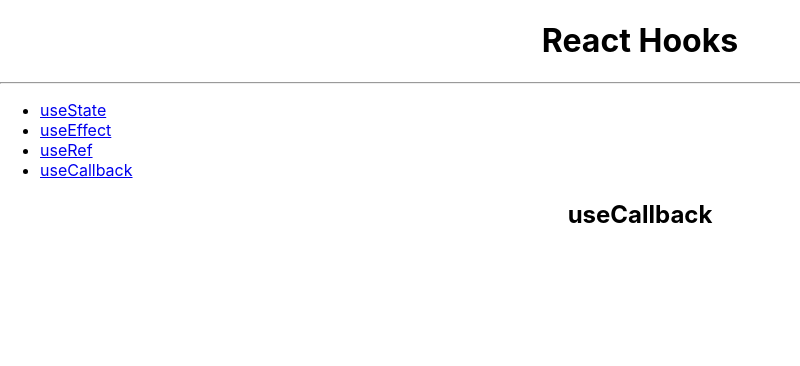
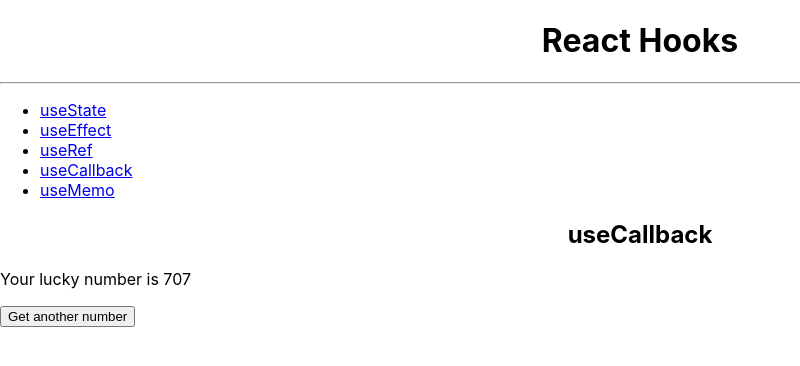
Before and after one commit to InaDavidova/react-hooks-playground, a React (Create React App) app: page /use-callback in a window 1280 px wide. Shown: the top 366 px of the page, without its empty margins (0-800 px from the left). Built offline with nearby package versions, Linux system fonts and the light colour scheme.

Commit message:
Added UseCallback exmple

```diff
--- a/src/App.tsx
+++ b/src/App.tsx
@@ -1,7 +1,6 @@
 import React from "react";
 import { Link } from "react-router-dom";
 import "./App.css";
-import UseStateExample from "./components/UseState.tsx";
 import Router from "./Router.tsx";
 
 function App() {
@@ -23,6 +22,9 @@ function App() {
           <li>
             <Link to={"use-callback"}>useCallback</Link>
           </li>
+          <li>
+            <Link to={"use-memo"}>useMemo</Link>
+          </li>
         </ul>
       </nav>
       <Router />
--- a/src/Router.tsx
+++ b/src/Router.tsx
@@ -4,6 +4,7 @@ import { Routes, Route } from "react-router-dom";
 import UseEffectExample from "./components/UseEffect.tsx";
 import UseRefExample from "./components/UseRef.tsx";
 import UseCallbackExample from "./components/UseCallback.tsx";
+import UseMemoExample from "./components/UseMemo.tsx";
 
 function Router() {
   return (
@@ -13,6 +14,7 @@ function Router() {
       <Route path="/use-effect" element={<UseEffectExample />} />
       <Route path="/use-ref" element={<UseRefExample />} />
       <Route path="/use-callback" element={<UseCallbackExample />} />
+      <Route path="/use-memo" element={<UseMemoExample />} />
     </Routes>
   );
 }
--- a/src/components/UseCallback.tsx
+++ b/src/components/UseCallback.tsx
@@ -1,9 +1,28 @@
-import React, { useState } from "react";
+import React, { useCallback, useEffect, useState } from "react";
 
 const UseCallbackExample = () => {
+  const [number, setNumber] = useState(0);
+
+  const getRandomNumber = useCallback(() => {
+    console.log("inside getRandomNumber");
+    return Math.floor(Math.random() * 1000);
+  }, []);
+
+  useEffect(() => {
+    const randomNumber = getRandomNumber();
+    setNumber(randomNumber);
+  }, [getRandomNumber]);
+
+  const onClickHandler = () => {
+    const randomNumber = getRandomNumber();
+    setNumber(randomNumber);
+  };
+
   return (
     <>
       <h2>useCallback</h2>
+      <p>Your lucky number is {number}</p>
+      <button onClick={onClickHandler}>Get another number</button>
     </>
   );
 };
--- /dev/null
+++ b/src/components/UseMemo.tsx
@@ -0,0 +1,11 @@
+import React, { useState } from "react";
+
+const UseMemoExample = () => {
+  return (
+    <>
+      <h2>useMemo</h2>
+    </>
+  );
+};
+
+export default UseMemoExample;
```
